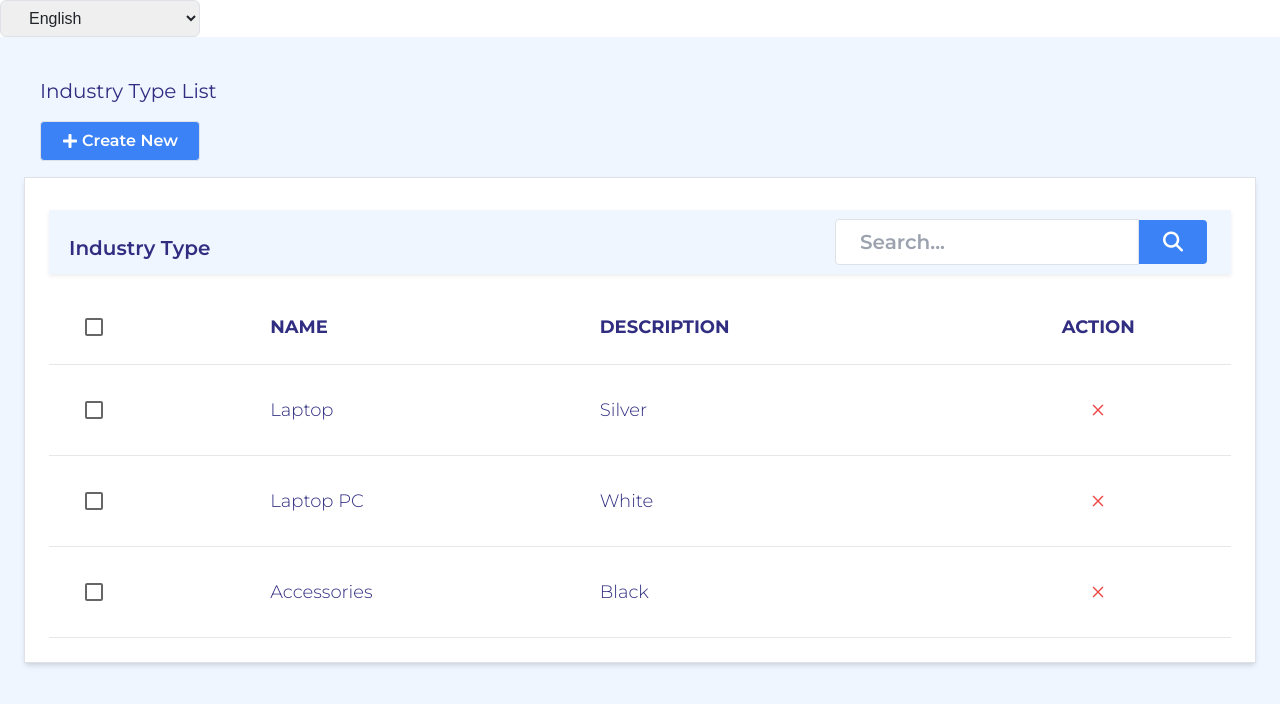
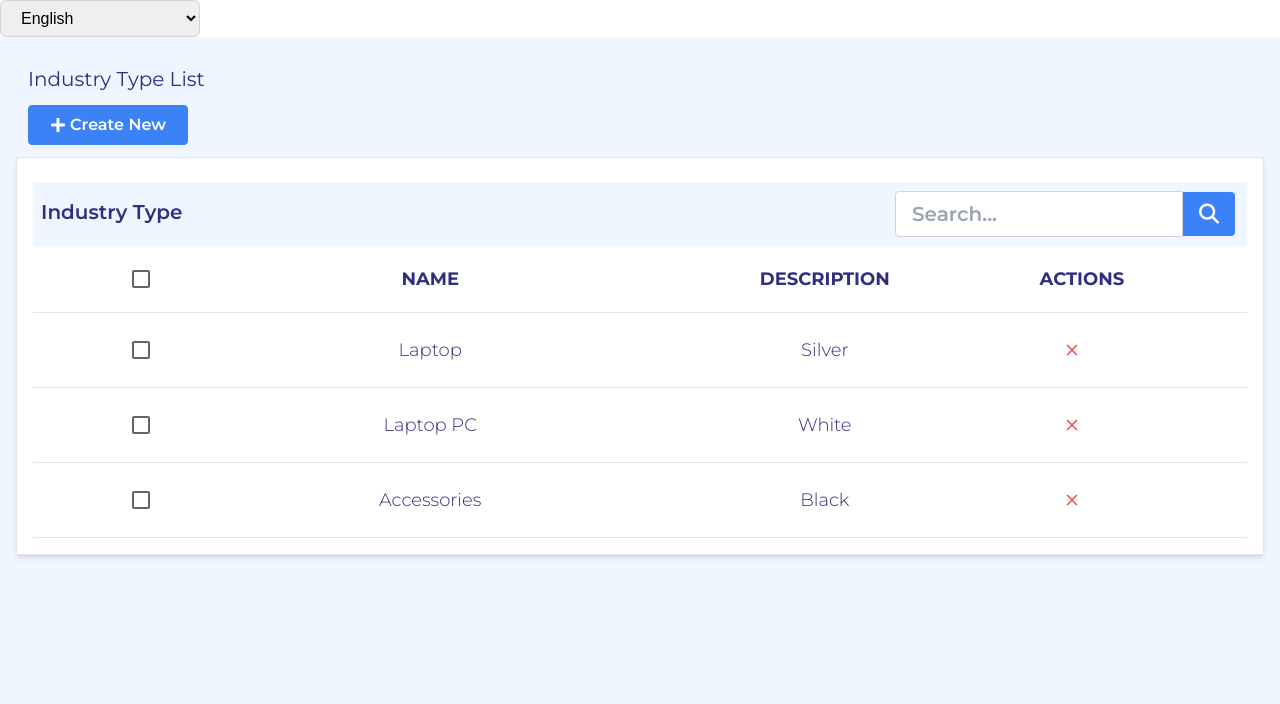
Before and after one commit to maham0317/DEV4Hire, a React (Create React App) app: page /industry-type-list in a window 1280 px wide. Shown: the top 704 px of the page. Built offline with nearby package versions, Linux system fonts and the light colour scheme.

Commit message:
Resolve all comments..

```diff
--- a/public/index.html
+++ b/public/index.html
@@ -11,13 +11,22 @@
     integrity="sha512-DTOQO9RWCH3ppGqcWaEA1BIZOC6xxalwEsw9c2QQeAIftl+Vegovlnee1c9QX4TctnWMn13TZye+giMm8e2LwA=="
     crossorigin="anonymous" referrerpolicy="no-referrer" />
   <link rel="apple-touch-icon" href="%PUBLIC_URL%/logo192.png" />
+  <!--
+      manifest.json provides metadata used when your web app is installed on a
+      user's mobile device or desktop. See https://developers.google.com/web/fundamentals/web-app-manifest/
+    -->
   <link rel="manifest" href="%PUBLIC_URL%/manifest.json" />
-  <link href="https://cdn.jsdelivr.net/npm/bootstrap@5.0.2/dist/css/bootstrap.min.css" rel="stylesheet"
-    integrity="sha384-EVSTQN3/azprG1Anm3QDgpJLIm9Nao0Yz1ztcQTwFspd3yD65VohhpuuCOmLASjC" crossorigin="anonymous">
+  <!--
+      Notice the use of %PUBLIC_URL% in the tags above.
+      It will be replaced with the URL of the `public` folder during the build.
+      Only files inside the `public` folder can be referenced from the HTML. -->
   <link
     href="https://fonts.googleapis.com/css2?family=Montserrat:wght@100;200;300;400;500;600;700;800;900&family=Roboto&display=swap"
     rel="stylesheet">
-
+  <!-- Unlike "/favicon.ico" or "favicon.ico", "%PUBLIC_URL%/favicon.ico" will
+    work correctly both with client-side routing and a non-root public URL.
+    Learn how to configure a non-root public URL by running `npm run build`.
+  -->
   <title>React App</title>
 </head>
 
@@ -34,9 +43,7 @@
       To begin the development, run `npm start` or `yarn start`.
       To create a production bundle, use `npm run build` or `yarn build`.
     -->
-  <script src="https://cdn.jsdelivr.net/npm/bootstrap@5.0.2/dist/js/bootstrap.bundle.min.js"
-    integrity="sha384-MrcW6ZMFYlzcLA8Nl+NtUVF0sA7MsXsP1UyJoMp4YLEuNSfAP+JcXn/tWtIaxVXM"
-    crossorigin="anonymous"></script>
+
 </body>
 
 </html>
--- a/src/container/admin/industry-type-list.tsx
+++ b/src/container/admin/industry-type/industry-type-list.tsx
@@ -1,9 +1,9 @@
 import { useState } from "react";
 import { RxCross2 } from "react-icons/rx";
 import { FaPlus } from 'react-icons/fa';
-import IndustryTypeAdd from "../../components/admin/industry-types/industry-type-add";
 
 import Checkbox from '@mui/material/Checkbox';
+import IndustryTypeAdd from "../../../components/admin/industry-type/industry-type-add";
 const IndustryList = () => {
     const [industrylist, setIndustrylist] = useState(false);
     const [query, setQuery] = useState('');
@@ -61,10 +61,10 @@ const IndustryList = () => {
                             </div>
                         </div>
                     </div>
-                    <div className="relative mt-3">
-                        <table className="w-full  text-lg text-indigo-900 font-montserrat font-light">
-                            <thead className=" uppercase ">
-                                <tr className="border-b">
+                    <div className="relative ">
+                        <table className="w-full text-lg font-light text-center font-montserrat text-indigo-900">
+                            <thead className="uppercase border-b">
+                                <tr>
                                     <th scope="col" className="px-6 py-3">
                                         <Checkbox {...label} />
                                     </th>
@@ -74,28 +74,29 @@ const IndustryList = () => {
                                     <th scope="col" className="px-6 py-3">
                                         Description
                                     </th>
-                                    <th scope="col" className="px-6 py-3 text-center">
-                                        Action
+
+                                    <th scope="col" className="text-justify">
+                                        Actions
                                     </th>
                                 </tr>
                             </thead>
                             <tbody>
                                 {filteredItems.map(item => (
-                                    <tr key={item.id} className="border-b text-lg dark:border-gray-700  dark:hover:bg-gray-600">
-                                        <th scope="row" className="px-6 py-4 font-medium text-gray-900 whitespace-nowrap ">
+                                    <tr key={item.id} className="bg-white border-b dark:bg-gray-800 dark:border-gray-700">
+                                        <th scope="row" className="px-6 py-4  ">
                                             <Checkbox {...label} />
                                         </th>
                                         <td className="px-6 py-4">
                                             {item.name}
+
                                         </td>
                                         <td className="px-6 py-4">
                                             {item.description}
                                         </td>
-                                        <td className="px-6 py-4 text-center">
-                                            <a href="#" className="flex justify-center  text-red-500">
-                                                <RxCross2 />
-                                            </a>
+                                        <td className="px-6 text-red-500 text-center py-4">
+                                            <RxCross2 />
                                         </td>
+
                                     </tr>
                                 ))}
                             </tbody>
--- a/src/navigation/routes.tsx
+++ b/src/navigation/routes.tsx
@@ -8,7 +8,7 @@ import Dashboard from "../container/dashboard/dashboard";
 import RoleList from "../container/role-list/role-list";
 import AuthButtons from "../container/auth-buttons/auth-buttons";
 import MultiStepRegister from "../container/register/multi-step-register";
-import IndustryList from "../container/admin/industry-type-list";
+import IndustryList from "../container/admin/industry-type/industry-type-list";
 
 const AllRoutes = () => {
   return (
```
Also changed, not shown: src/components/admin/industry-type/industry-type-add.tsx (renamed from src/components/admin/industry-types/industry-type-add.tsx).
